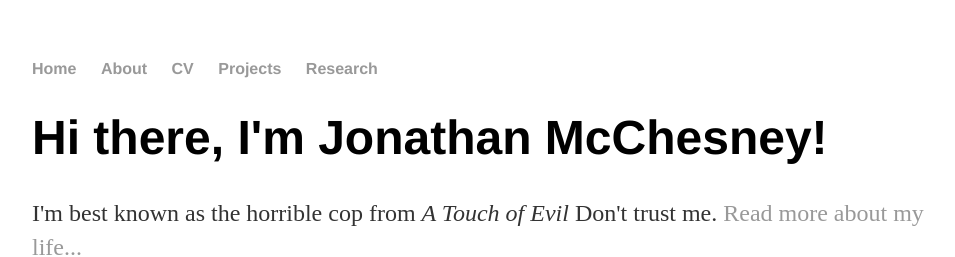
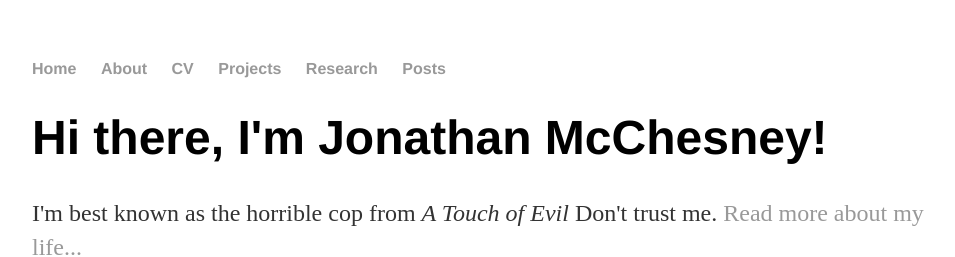
Before and after one commit to jonathanmcchesney/jonathanmcchesney.github.io, a Jekyll site: the page built from index.html, in a window 1280 px wide. Shown: the top 257 px of the page, without its empty margins (160-1115 px from the left). Built offline with Jekyll 4.4.1, drawn with Linux system fonts in a browser that asks for light colours.

Commit message:
chore: update layouts

```diff
--- a/_layouts/default.html
+++ b/_layouts/default.html
@@ -13,6 +13,7 @@
 	        		<li><a href="/cv">CV</a></li>
 	        		<li><a href="/project">Projects</a></li>
 	        		<li><a href="/research">Research</a></li>
+	        		<li><a href="/blog">Posts</a></li>
 	    		</ul>
 			</nav>
 			<div class="container">
```
